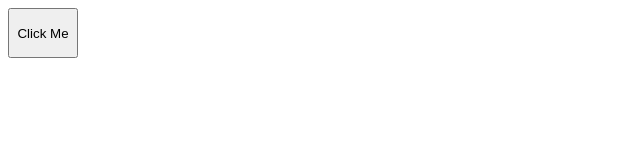
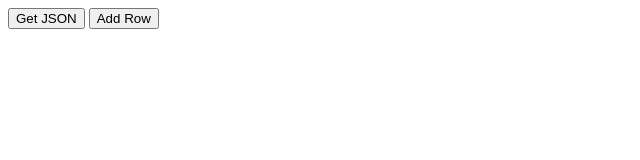
Before and after one commit to sara-hoxha/JSON-GS, a plain HTML site: page index.html in a window 1280 px wide. Shown: the whole page, without its empty margins (0-640 px from the left). Drawn offline with Linux system fonts and the light colour scheme.

Commit message:
Add button for doPost

```diff
--- a/index.html
+++ b/index.html
@@ -10,7 +10,8 @@
 
 
 
-    <button id="btn" style="width: 70px; height: 50px">Click Me</button>
+    <button id="btn">Get JSON</button>
+    <button id="btn2">Add Row</button>
     <script src="main.js"></script>
 </body>
 </html>
```
